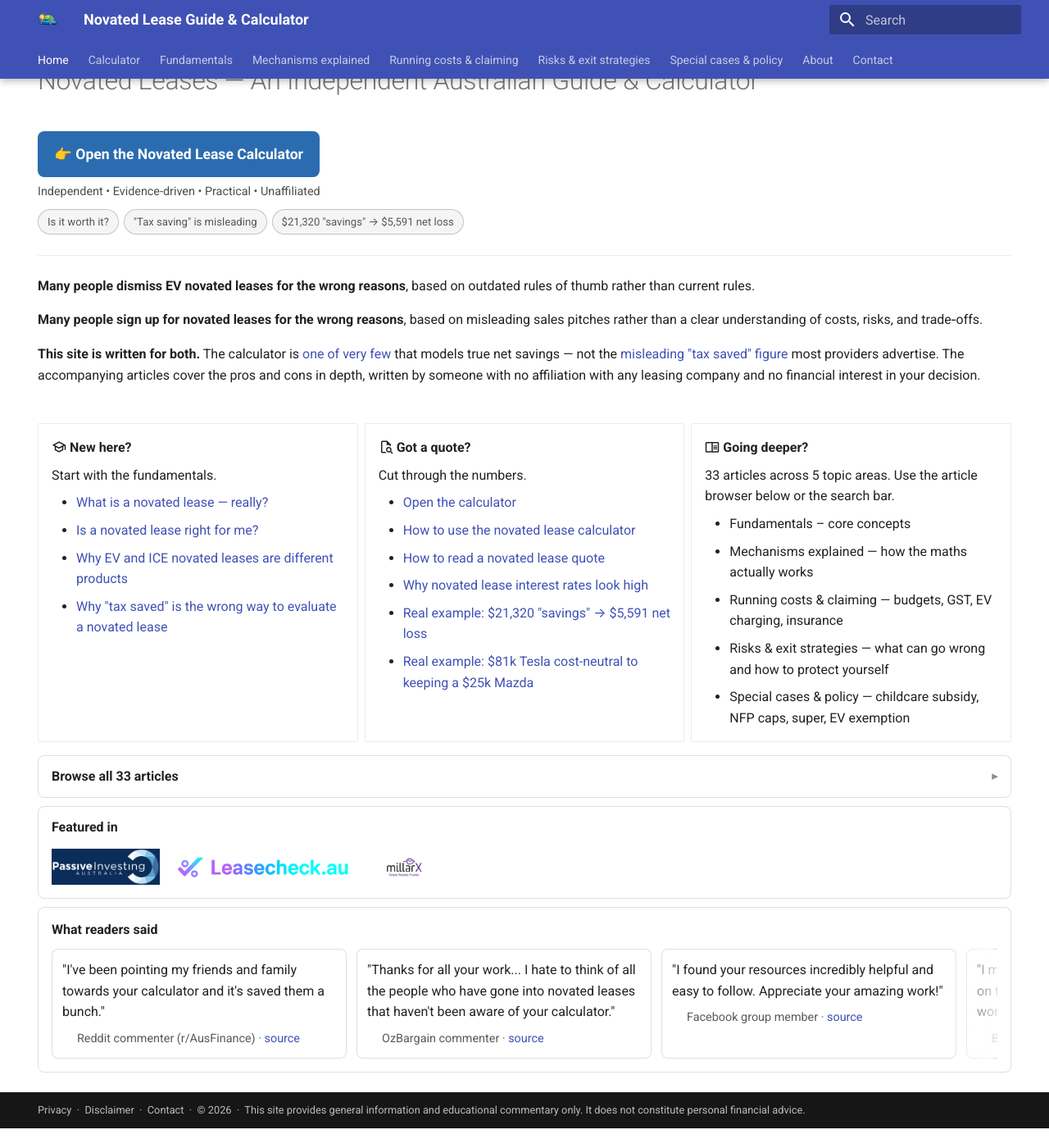
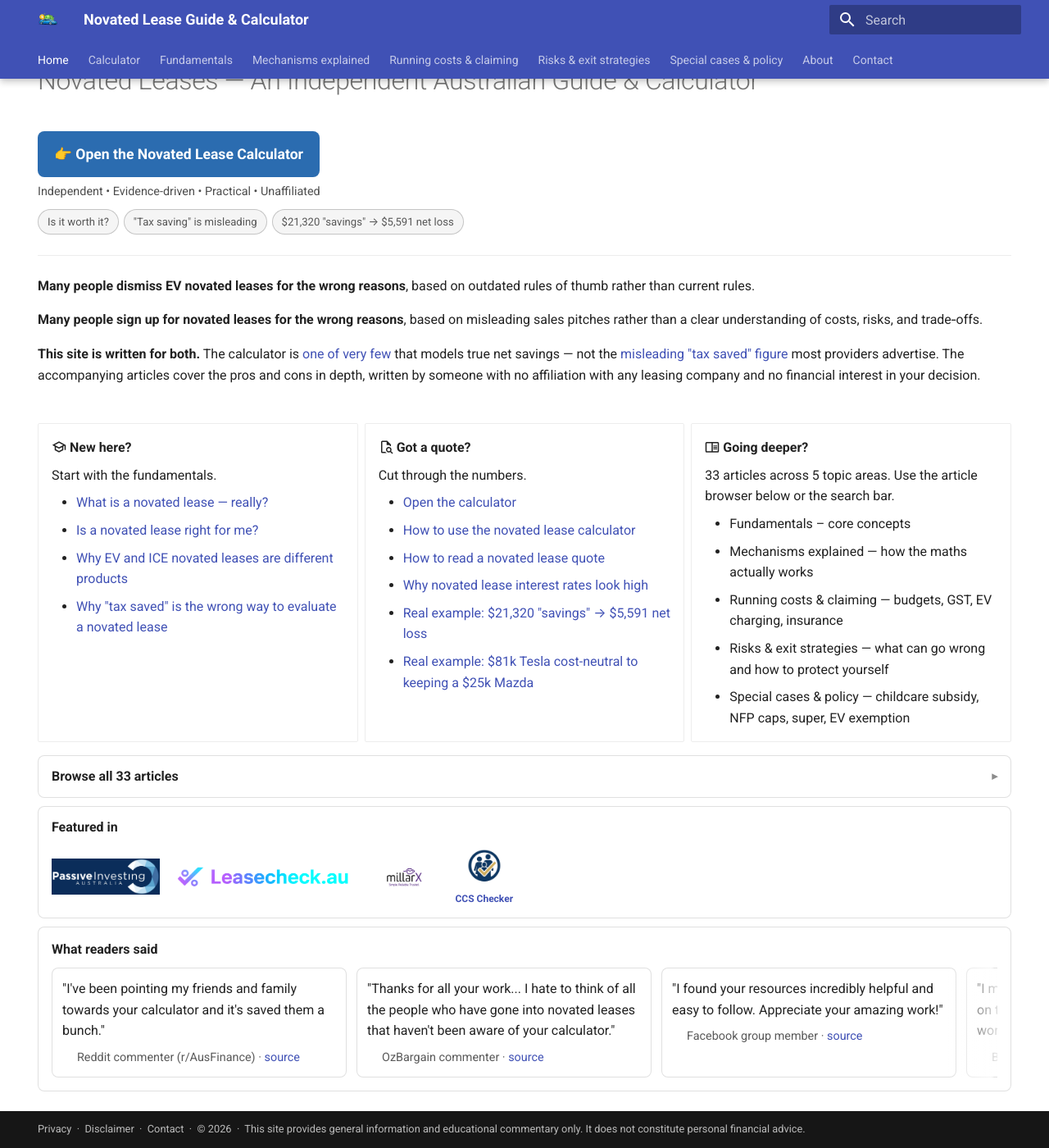
Before and after one commit to novatedlease/novatedlease.github.io, an MkDocs documentation site: the page built from docs/index.md, in a window 1280 px wide and 1400 px high, scrolled down 68 px. Shown: the whole window at 82% size. Built offline with MkDocs 1.6.1 and Material for MkDocs 9.7.7, drawn with Linux system fonts in a browser that asks for light colours; before the commit the page ends 1444 px from its top, so only the background shows below that.

Commit message:
Featured in link

```diff
--- a/docs/assets/stylesheets/extra.css
+++ b/docs/assets/stylesheets/extra.css
@@ -67,3 +67,8 @@
   height: 52px;
   max-width: 300px;
 }
+
+.md-typeset .featured-logo-strip__logo--ccschecker {
+  height: 52px;
+  max-width: 200px;
+}
--- a/docs/index.md
+++ b/docs/index.md
@@ -152,6 +152,10 @@ description: Free independent Australian novated lease guide and calculator. Com
     <a class="featured-logo-strip__link" href="https://millarx.com.au/cost-compare" target="_blank" rel="noopener">
       <img class="featured-logo-strip__logo featured-logo-strip__logo--millarx" src="/assets/images/featured/millarx.jpg" alt="MillarX">
     </a>
+    <a class="featured-logo-strip__link" href="https://ccschecker.com.au/guides/ev-novated-lease-ccs-help-mls" target="_blank" rel="noopener" style="flex-direction: column; align-items: center; gap: 4px;">
+      <img class="featured-logo-strip__logo featured-logo-strip__logo--ccschecker" src="/assets/images/featured/ccschecker.png" alt="CCS Checker AU">
+      <span style="font-size: 0.75em; font-weight: 600; color: inherit;">CCS Checker</span>
+    </a>
   </div>
 </div>
 
```
Also changed, not shown: docs/assets/images/featured/ccschecker.png (added).
